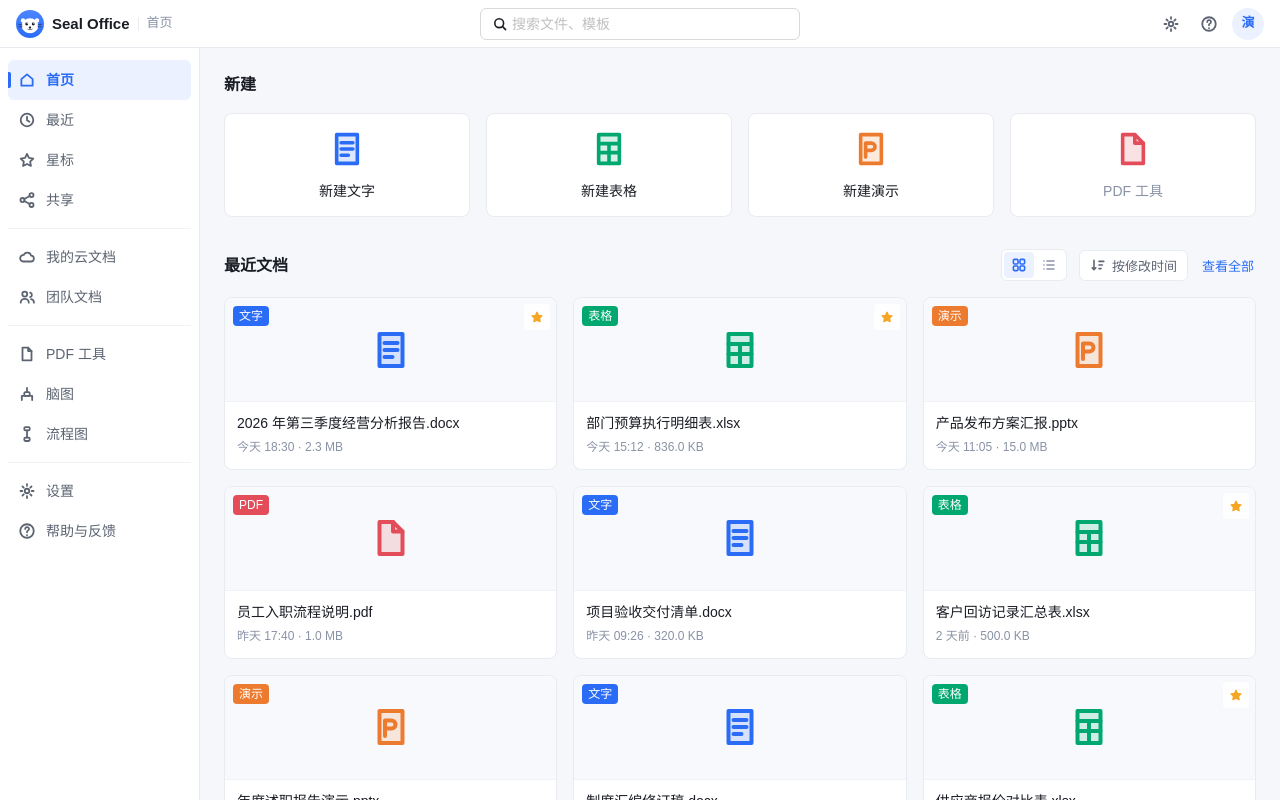
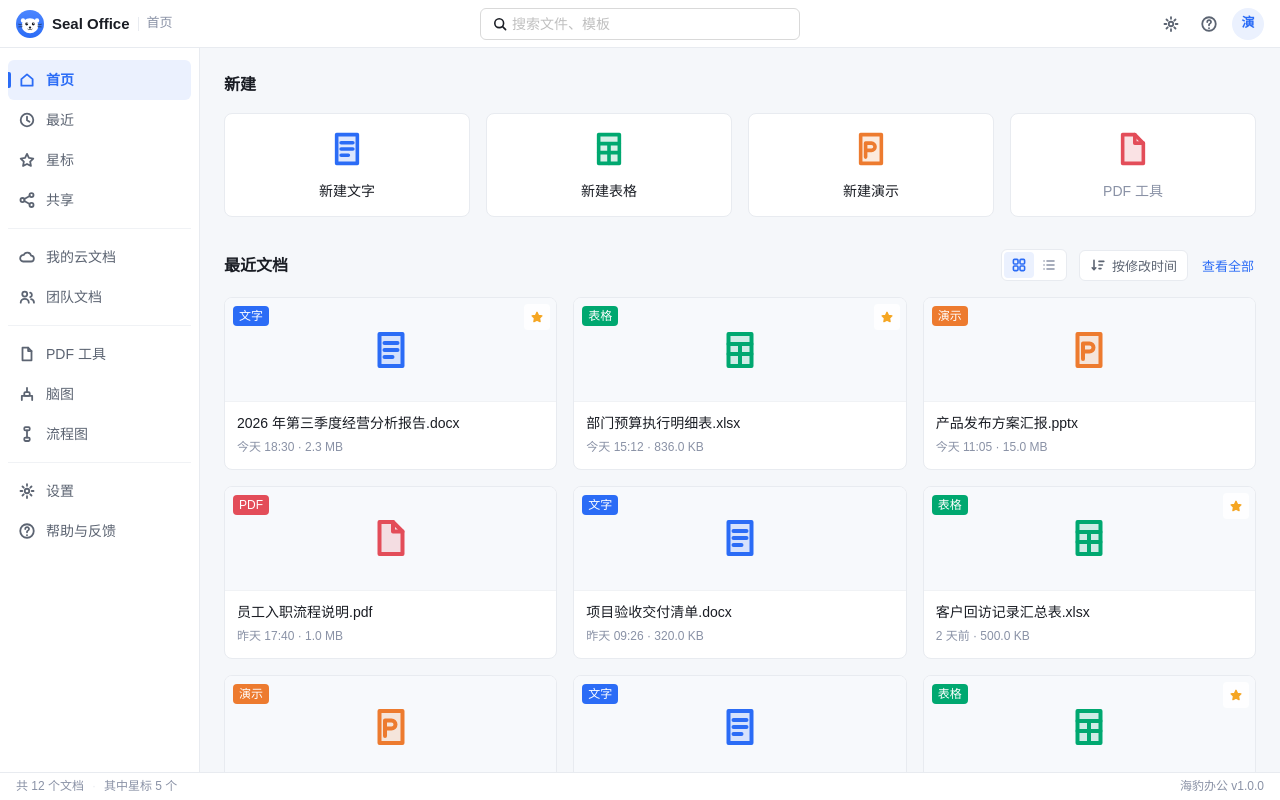
Before and after one commit to fangzhouxiaohai/seal-office, a React (Vite) app in the folder renderer/: page / in a window 1280 px wide. Shown: the top 800 px of the page. Built offline with nearby package versions, Linux system fonts and the light colour scheme.

Commit message:
fix: 修复 antd App 容器缺失高度导致底部状态栏不贴底

```diff
--- a/renderer/src/styles.css
+++ b/renderer/src/styles.css
@@ -38,6 +38,12 @@ body {
   color: var(--text-1);
   background: var(--bg-app);
   -webkit-font-smoothing: antialiased;
+}
+
+/* Ant Design 的 App 组件会在根节点内插入一层容器，
+   需让它继承整屏高度，否则内部高度链断裂，底部状态栏无法贴底 */
+.ant-app {
+  height: 100%;
 }
 
 button {
```
Also changed, not shown: 1 other file (tests, documents, lock files or other folders).
